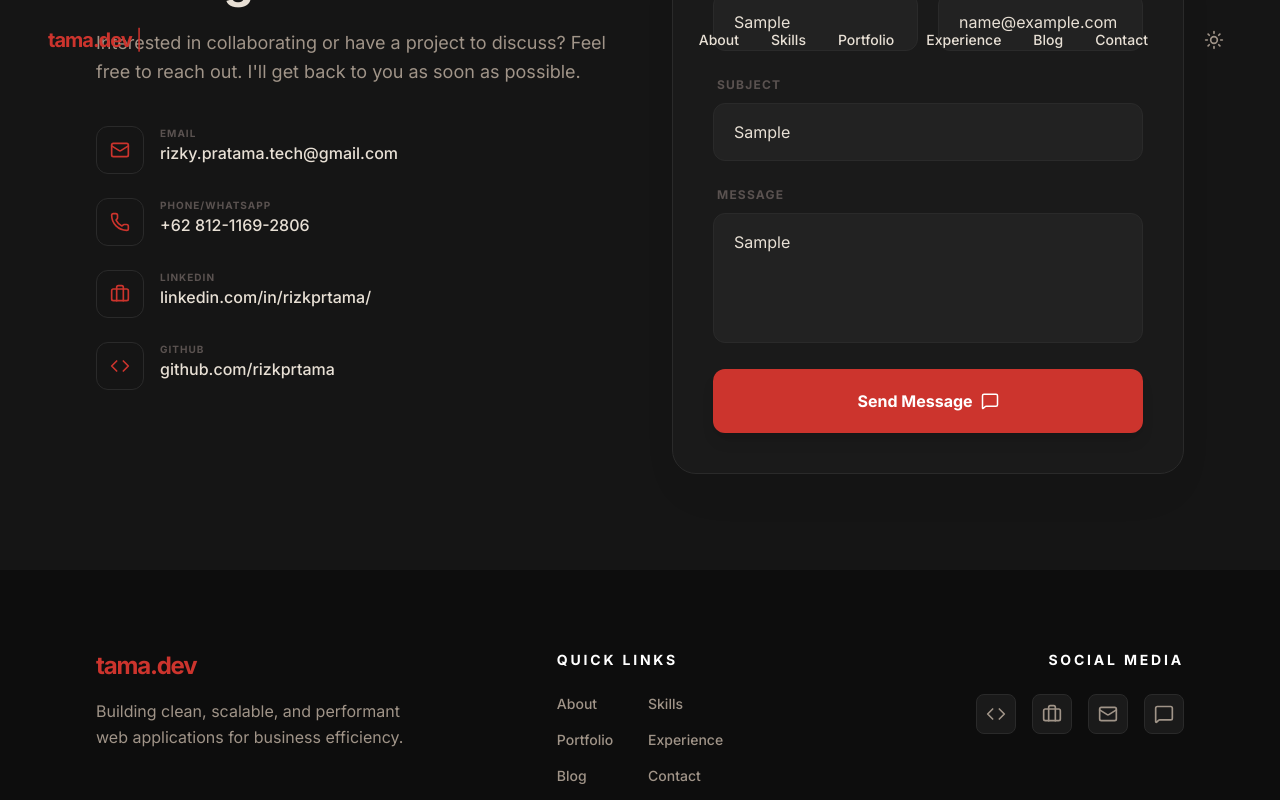
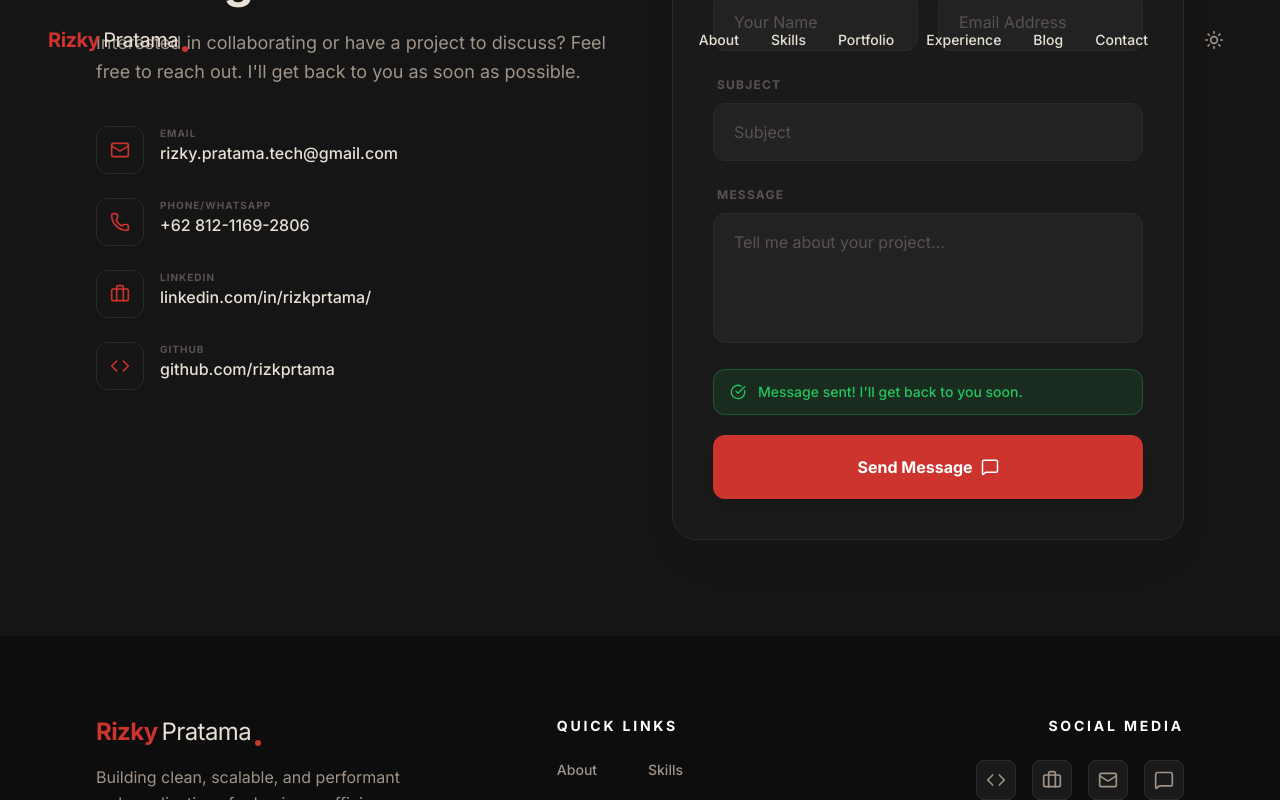
Before and after one commit to rizkypratam4/portofolio, a React (Vite) app: page / in a window 1280 px wide. Both pictures are taken after typing "Sample", "name@example.com", "Sample", "Sample" into the empty fields and a click on the button "Send Message". Shown: the part 5214-6014 px from the top of the page. Built offline with nearby package versions, Linux system fonts and the light colour scheme.

Commit message:
add emailjs for send email and fix

```diff
--- a/package.json
+++ b/package.json
@@ -10,6 +10,7 @@
     "preview": "vite preview"
   },
   "dependencies": {
+    "@emailjs/browser": "^4.4.1",
     "lucide-react": "^1.14.0",
     "motion": "^12.38.0",
     "react": "^19.2.5",
--- a/src/App.tsx
+++ b/src/App.tsx
@@ -1,4 +1,4 @@
-import { useState, useEffect } from 'react';
+import { useState, useEffect, useRef } from 'react';
 import {
   Sun,
   Moon,
@@ -15,9 +15,13 @@ import {
   ChevronUp,
   MessageSquare,
   Phone,
-  Layout
+  Layout,
+  CheckCircle,
+  AlertCircle,
+  Loader2
 } from 'lucide-react';
 import { motion, AnimatePresence } from 'motion/react';
+import emailjs from '@emailjs/browser';
 
 export default function App() {
   const [isDarkMode, setIsDarkMode] = useState(true);
@@ -25,6 +29,11 @@ export default function App() {
   const [activeSection, setActiveSection] = useState('home');
   const [showScrollTop, setShowScrollTop] = useState(false);
   const [isScrolled, setIsScrolled] = useState(false);
+
+  // Contact form state
+  const formRef = useRef<HTMLFormElement>(null);
+  const [formData, setFormData] = useState({ name: '', email: '', subject: '', message: '' });
+  const [formStatus, setFormStatus] = useState<'idle' | 'loading' | 'success' | 'error'>('idle');
 
   useEffect(() => {
     const handleScroll = () => {
@@ -57,6 +66,28 @@ export default function App() {
 
   const toggleTheme = () => setIsDarkMode(!isDarkMode);
 
+  const handleSubmit = async (e: React.FormEvent) => {
+    e.preventDefault();
+    if (!formRef.current) return;
+
+    setFormStatus('loading');
+    try {
+      await emailjs.sendForm(
+        "service_tj0n4uq",
+        "template_rhqqryk",
+        formRef.current,
+        "K1iTogragd_yU6bjq",
+      );
+      setFormStatus('success');
+      setFormData({ name: '', email: '', subject: '', message: '' });
+      setTimeout(() => setFormStatus('idle'), 5000);
+    } catch (err) {
+      console.error('EmailJS error:', err);
+      setFormStatus('error');
+      setTimeout(() => setFormStatus('idle'), 5000);
+    }
+  };
+
   const navLinks = [
     { name: 'About', href: '#about', id: 'about' },
     { name: 'Skills', href: '#skills', id: 'skills' },
@@ -83,8 +114,10 @@ export default function App() {
       }`}>
         <div className="max-w-7xl mx-auto px-6 md:px-12 h-20 flex items-center justify-between">
           <div className="flex items-center gap-2">
-            <a href="#home" className="text-xl font-bold text-accent tracking-tighter">
-              tama.dev<span className="cursor-blink"></span>
+            <a href="#home" className="flex items-center gap-1 group">
+              <span className="text-xl font-black text-accent tracking-tight">Rizky</span>
+              <span className="text-xl font-light text-primary tracking-tight">Pratama</span>
+              <span className="w-1.5 h-1.5 rounded-full bg-accent mb-0.5 self-end group-hover:scale-125 transition-transform"></span>
             </a>
           </div>
 
@@ -667,13 +700,17 @@ export default function App() {
             {...fadeIn}
             className="bg-bg-elevated border border-color rounded-3xl p-8 md:p-10 shadow-2xl shadow-black/5"
           >
-            <form className="space-y-5" onSubmit={(e) => e.preventDefault()}>
+            <form ref={formRef} className="space-y-5" onSubmit={handleSubmit}>
               <div className="grid grid-cols-1 md:grid-cols-2 gap-5">
                 <div className="space-y-2">
                   <label className="text-xs font-bold uppercase tracking-widest text-muted ml-1">Name</label>
                   <input
                     type="text"
+                    name="name"
                     placeholder="Your Name"
+                    required
+                    value={formData.name}
+                    onChange={(e) => setFormData({ ...formData, name: e.target.value })}
                     className="w-full px-5 py-4 bg-muted border border-color rounded-xl text-primary placeholder:text-text-muted focus:border-accent focus:outline-none transition-colors"
                   />
                 </div>
@@ -681,7 +718,11 @@ export default function App() {
                   <label className="text-xs font-bold uppercase tracking-widest text-muted ml-1">Email</label>
                   <input
                     type="email"
+                    name="email"
                     placeholder="Email Address"
+                    required
+                    value={formData.email}
+                    onChange={(e) => setFormData({ ...formData, email: e.target.value })}
                     className="w-full px-5 py-4 bg-muted border border-color rounded-xl text-primary placeholder:text-text-muted focus:border-accent focus:outline-none transition-colors"
                   />
                 </div>
@@ -690,23 +731,63 @@ export default function App() {
                 <label className="text-xs font-bold uppercase tracking-widest text-muted ml-1">Subject</label>
                 <input
                   type="text"
+                  name="title"
                   placeholder="Subject"
+                  required
+                  value={formData.subject}
+                  onChange={(e) => setFormData({ ...formData, subject: e.target.value })}
                   className="w-full px-5 py-4 bg-muted border border-color rounded-xl text-primary placeholder:text-text-muted focus:border-accent focus:outline-none transition-colors"
                 />
               </div>
               <div className="space-y-2">
                 <label className="text-xs font-bold uppercase tracking-widest text-muted ml-1">Message</label>
                 <textarea
+                  name="message"
                   rows={4}
                   placeholder="Tell me about your project..."
+                  required
+                  value={formData.message}
+                  onChange={(e) => setFormData({ ...formData, message: e.target.value })}
                   className="w-full px-5 py-4 bg-muted border border-color rounded-xl text-primary placeholder:text-text-muted focus:border-accent focus:outline-none transition-colors resize-none"
                 ></textarea>
               </div>
+
+              {/* Status feedback */}
+              <AnimatePresence>
+                {formStatus === 'success' && (
+                  <motion.div
+                    initial={{ opacity: 0, y: -8 }}
+                    animate={{ opacity: 1, y: 0 }}
+                    exit={{ opacity: 0 }}
+                    className="flex items-center gap-3 px-4 py-3 rounded-xl bg-green-500/10 border border-green-500/30 text-green-500 text-sm font-medium"
+                  >
+                    <CheckCircle size={16} />
+                    Message sent! I'll get back to you soon.
+                  </motion.div>
+                )}
+                {formStatus === 'error' && (
+                  <motion.div
+                    initial={{ opacity: 0, y: -8 }}
+                    animate={{ opacity: 1, y: 0 }}
+                    exit={{ opacity: 0 }}
+                    className="flex items-center gap-3 px-4 py-3 rounded-xl bg-accent/10 border border-accent/30 text-accent text-sm font-medium"
+                  >
+                    <AlertCircle size={16} />
+                    Failed to send. Please try again or email me directly.
+                  </motion.div>
+                )}
+              </AnimatePresence>
+
               <button
                 type="submit"
-                className="w-full py-5 bg-accent hover:bg-accent-hover text-white rounded-xl font-bold transition-all flex items-center justify-center gap-2 mt-4 shadow-lg shadow-accent/20"
+                disabled={formStatus === 'loading'}
+                className="w-full py-5 bg-accent hover:bg-accent-hover disabled:opacity-60 disabled:cursor-not-allowed text-white rounded-xl font-bold transition-all flex items-center justify-center gap-2 mt-4 shadow-lg shadow-accent/20"
               >
-                Send Message <MessageSquare size={18} />
+                {formStatus === 'loading' ? (
+                  <><Loader2 size={18} className="animate-spin" /> Sending...</>
+                ) : (
+                  <>Send Message <MessageSquare size={18} /></>
+                )}
               </button>
             </form>
           </motion.div>
@@ -717,7 +798,11 @@ export default function App() {
       <footer className="bg-[#0D0D0D] text-[#E8E0D5] pt-20 pb-10 px-6 md:px-12 lg:px-24">
         <div className="max-w-7xl mx-auto grid md:grid-cols-3 gap-12 mb-16">
           <div>
-            <a href="#home" className="text-2xl font-bold text-accent tracking-tighter block mb-4">tama.dev</a>
+            <a href="#home" className="flex items-center gap-1 group mb-4">
+              <span className="text-2xl font-black text-accent tracking-tight">Rizky</span>
+              <span className="text-2xl font-light text-[#E8E0D5] tracking-tight">Pratama</span>
+              <span className="w-1.5 h-1.5 rounded-full bg-accent mb-0.5 self-end group-hover:scale-125 transition-transform"></span>
+            </a>
             <p className="text-[#A09488] leading-relaxed max-w-xs">
               Building clean, scalable, and performant web applications for business efficiency.
             </p>
```
Also changed, not shown: 2 other files (tests, documents, lock files or other folders).
